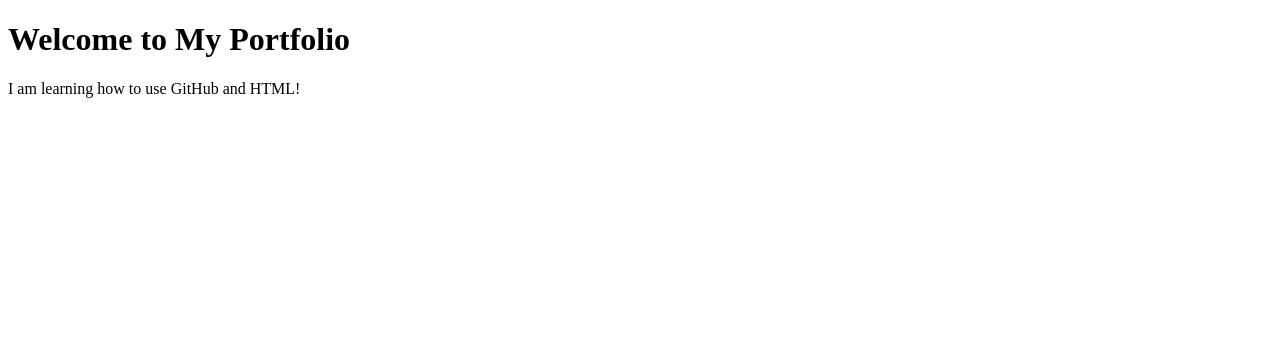
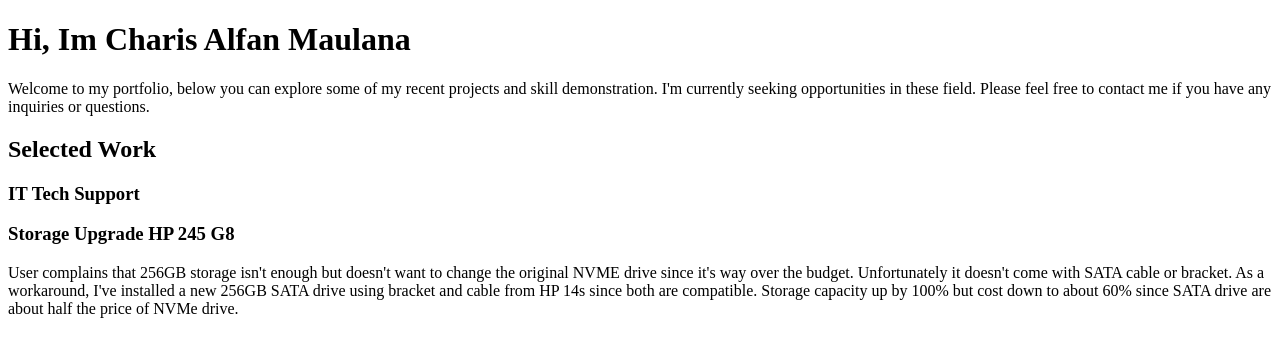
Before and after one commit to charisalfan/charisalfan, a plain HTML site: page index.html in a window 1280 px wide. Drawn offline with Linux system fonts and the light colour scheme.

Commit message:
Update index.html
adding some info

```diff
--- a/index.html
+++ b/index.html
@@ -4,7 +4,11 @@
     <title>Charis Alfan's Portfolio</title>
 </head>
 <body>
-    <h1>Welcome to My Portfolio</h1>
-    <p>I am learning how to use GitHub and HTML!</p>
+    <h1>Hi, Im Charis Alfan Maulana</h1>
+    <p>Welcome to my portfolio, below you can explore some of my recent projects and skill demonstration. I'm currently seeking opportunities in these field. Please feel free to contact me if you have any inquiries or questions.</p>
+    <h2>Selected Work</h2>
+        <h3>IT Tech Support</h3>
+            <h3>Storage Upgrade HP 245 G8</h3>
+                <p>User complains that 256GB storage isn't enough but doesn't want to change the original NVME drive since it's way over the budget. Unfortunately it doesn't come with SATA cable or bracket. As a workaround, I've installed a new 256GB SATA drive using bracket and cable from HP 14s since both are compatible. Storage capacity up by 100% but cost down to about 60% since SATA drive are about half the price of NVMe drive.
 </body>
 </html>
```
